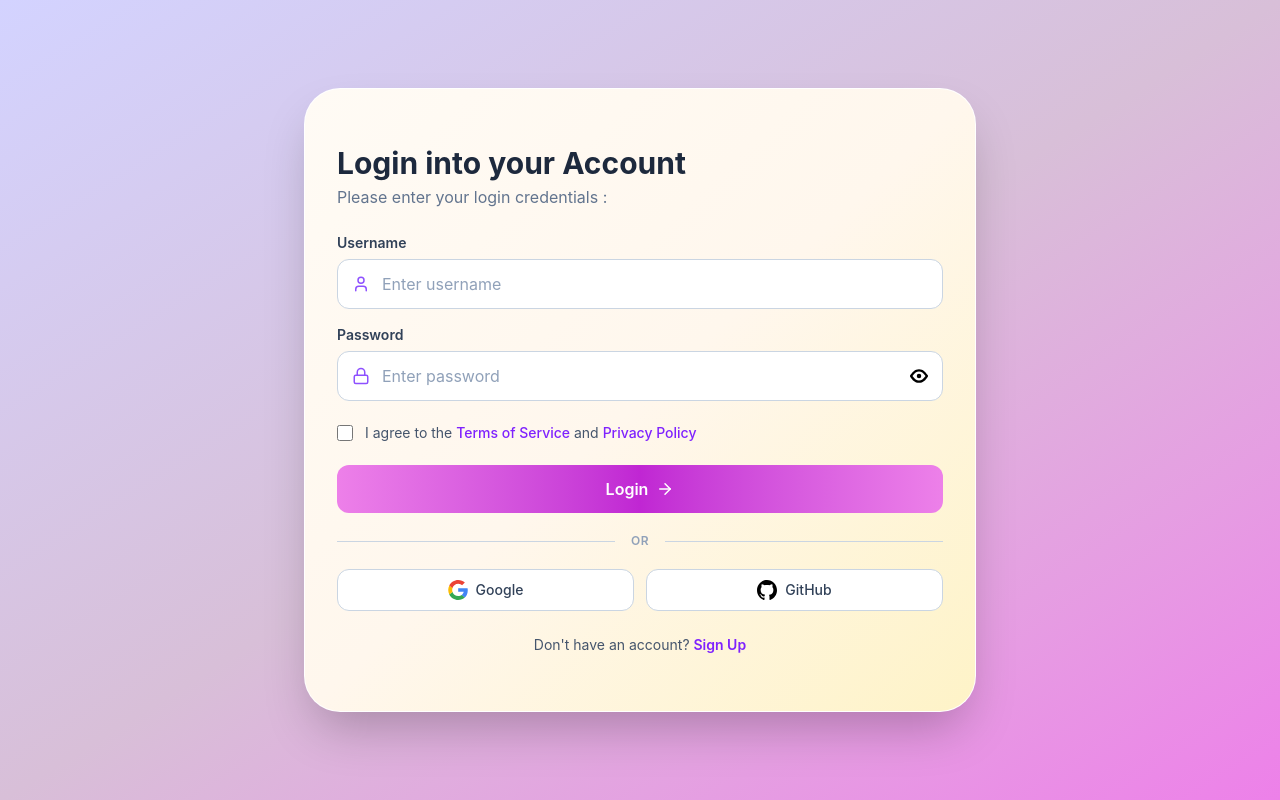
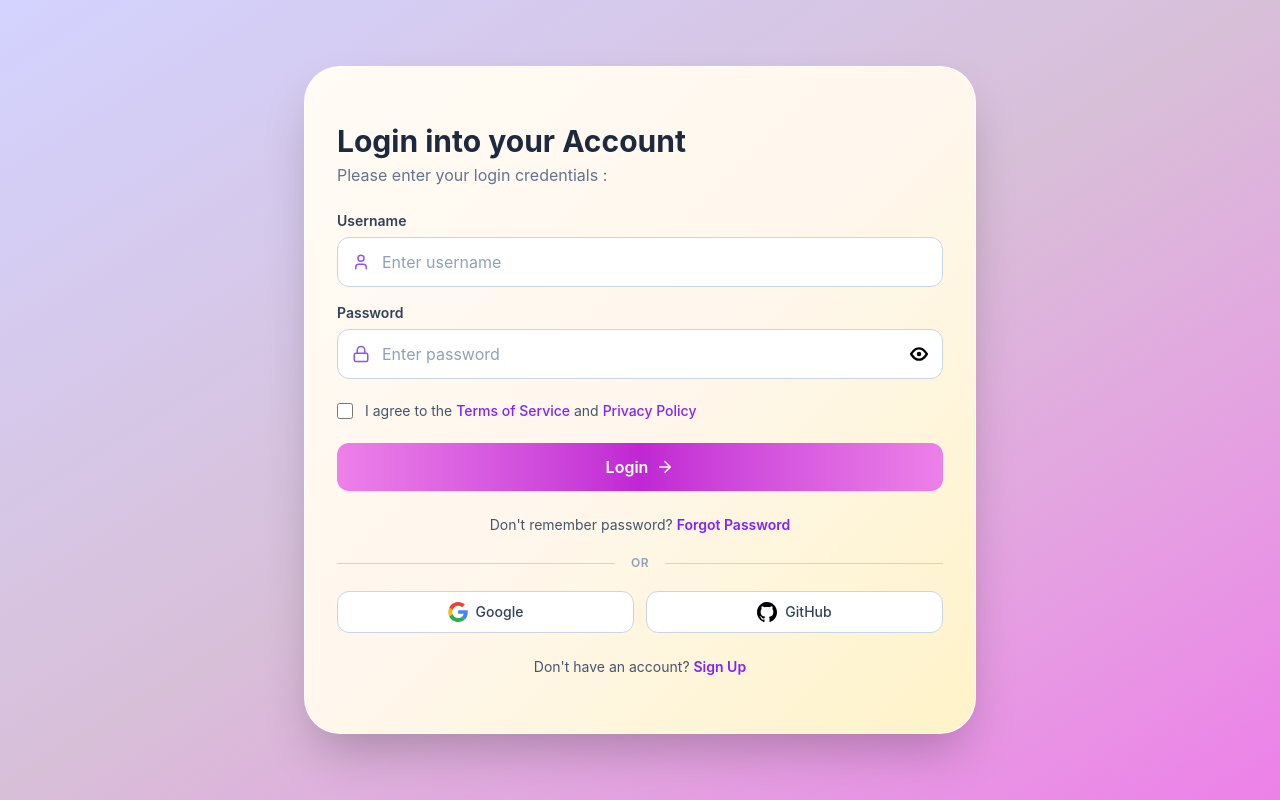
Before and after one commit to ankuryadavgithub/Developer-Collaboration-Platform, a React (Vite) app in the folder client/: page /login in a window 1280 px wide. Built offline with nearby package versions, Linux system fonts and the light colour scheme.

Commit message:
Updated login page

```diff
--- a/client/src/pages/login.jsx
+++ b/client/src/pages/login.jsx
@@ -164,6 +164,17 @@ function Login() {
               {!isLoading && <ArrowRight size={18}/>}
             </button>
 
+            {/* Forgotpassword Link */}
+            <p className="mt-6 text-center text-sm text-slate-600">
+             Don't remember password?  {" "}
+              <Link
+                to="/ForgotPassword"
+                className="font-semibold text-violet-600 hover:text-violet-700 hover:underline transition-colors"
+              >
+              Forgot Password
+              </Link>
+            </p>
+
             {/* Divider */}
             <div className="flex items-center my-5">
               <div className="flex-1 border-t border-slate-300"></div>
```
